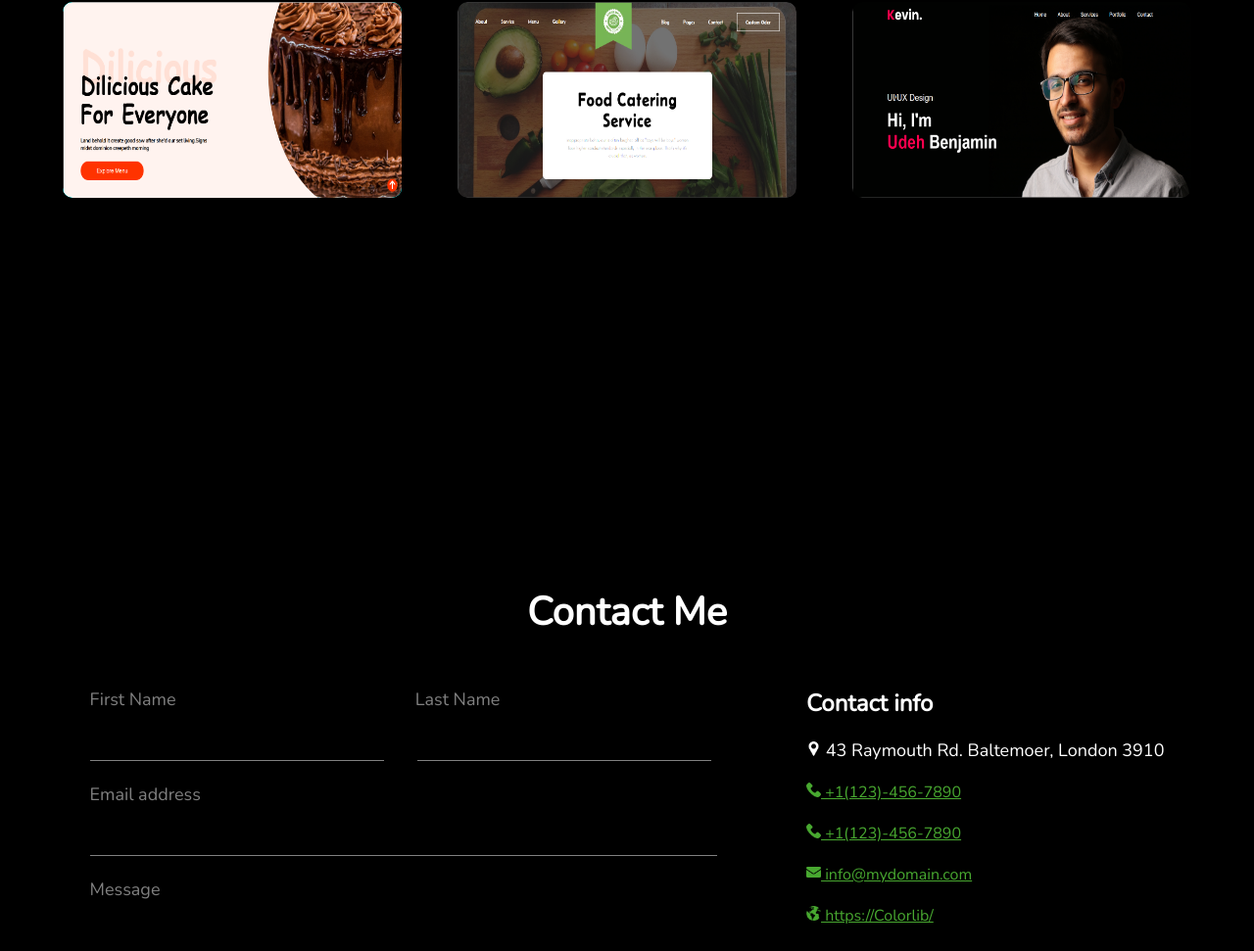
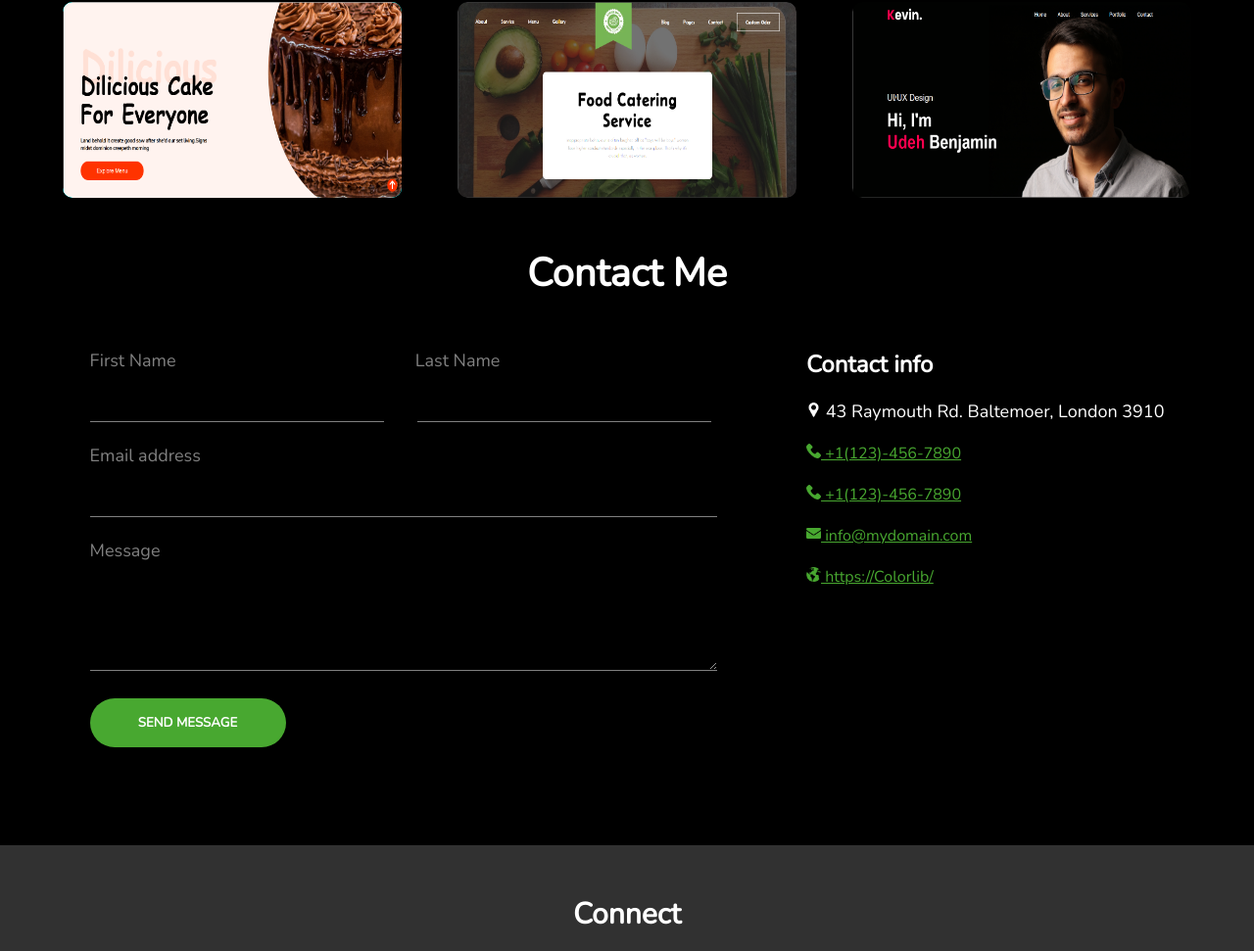
Before and after one commit to benja-myte/Portfolio, a plain HTML site: page index.html in a window 1280 px wide. Shown: the part 2099-3070 px from the top of the page at 98% size. Drawn offline with nearby package versions, Linux system fonts and the light colour scheme.

Commit message:
Update portfolio.css

```diff
--- a/portfolio.css
+++ b/portfolio.css
@@ -196,7 +196,7 @@ span{
 
 #prjt-sect{
     width: 100%;
-    height: 500px;
+    height: auto;
     margin-top: 100px;
 }
 .prjt-div{
@@ -363,7 +363,7 @@ span{
 
 #cnt-sect{
     width: 100%;
-    margin-top: 200px;
+    margin-top: 50px;
 }
 
 .cnt-h1{
```
